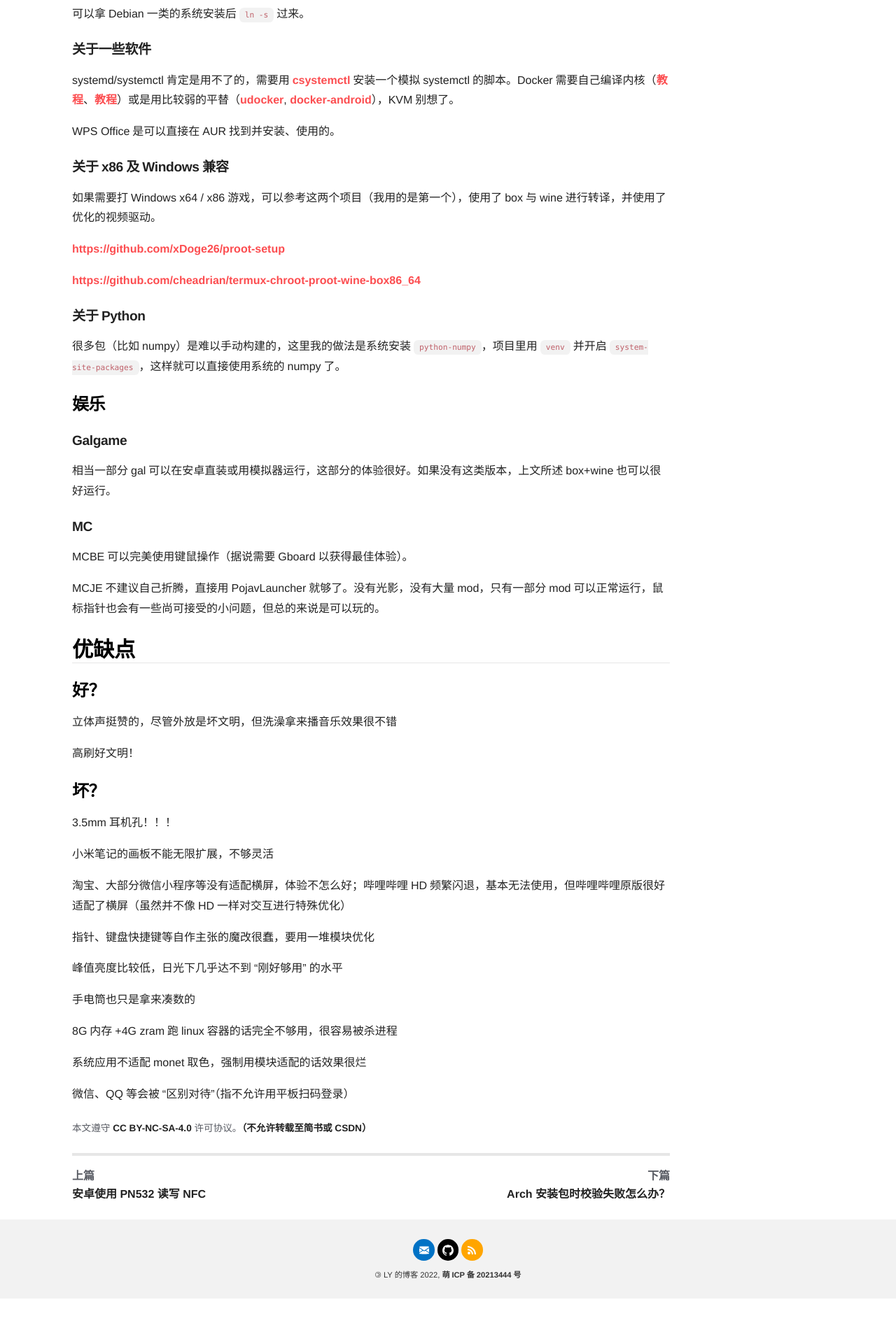
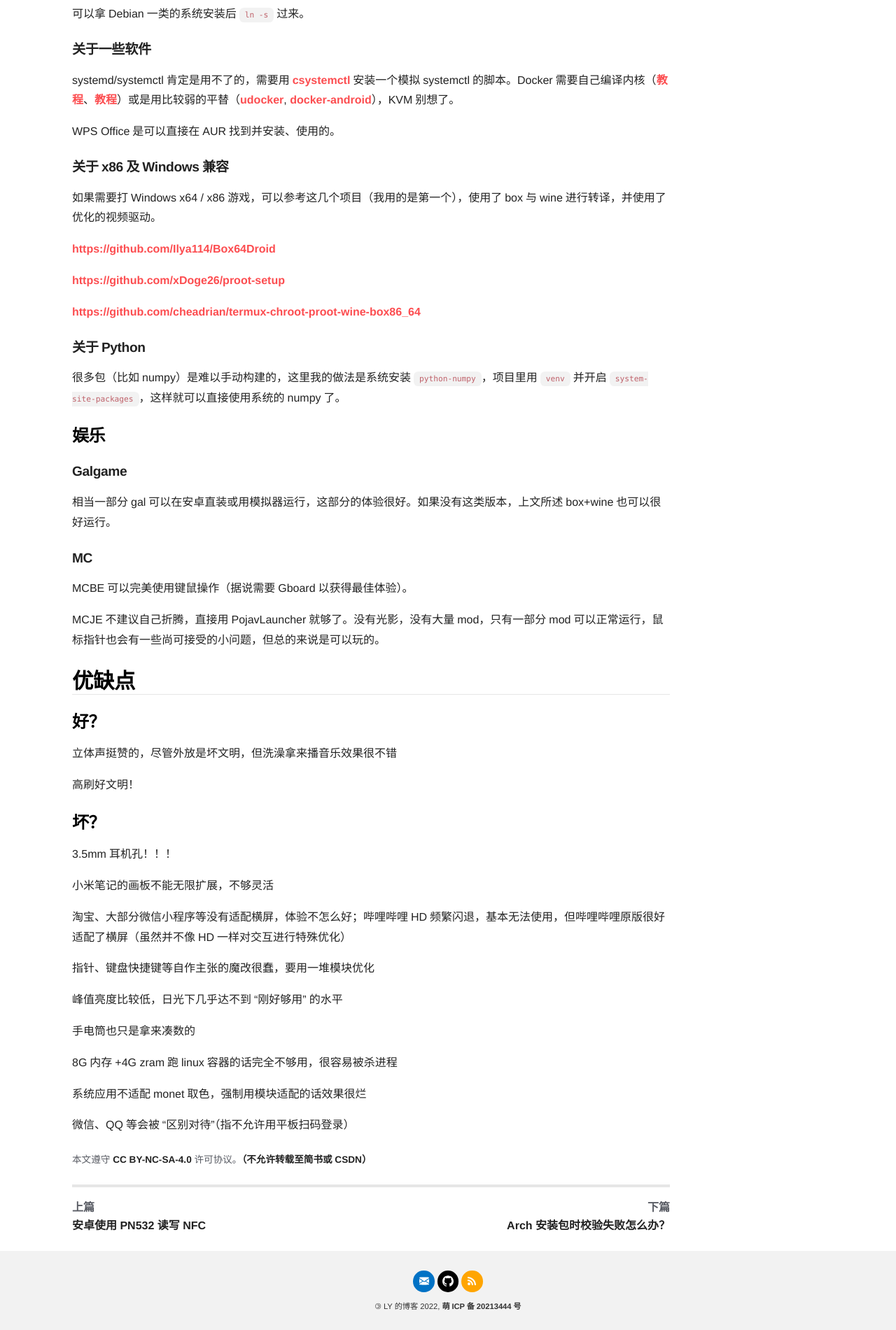
Before and after one commit to Young-Lord/Young-Lord.github.io, a Jekyll site: the page built from _posts/2023-08-05-买前生产力，买后…gal？——小米平板5Pro的“生产力”体验.md, in a window 1280 px wide. Shown: the part 2573-4474 px from the top of the page at 70% size. Built offline with Jekyll 4.4.1, drawn with Linux system fonts in a browser that asks for light colours; nearby versions of some CDN libraries; comment, search, counter and statistics services are not loaded.

Commit message:
更新博文：买前生产力，买后…gal？——小米平板5Pro的“生产力”体验

```diff
--- a/_posts/2023-08-05-买前生产力，买后…gal？——小米平板5Pro的“生产力”体验.md
+++ b/_posts/2023-08-05-买前生产力，买后…gal？——小米平板5Pro的“生产力”体验.md
@@ -96,7 +96,9 @@
 
 #### 关于x86及Windows兼容
 
-如果需要打Windows x64 / x86游戏，可以参考这两个项目（我用的是第一个），使用了box与wine进行转译，并使用了优化的视频驱动。
+如果需要打Windows x64 / x86游戏，可以参考这几个项目（我用的是第一个），使用了box与wine进行转译，并使用了优化的视频驱动。
+
+<https://github.com/Ilya114/Box64Droid>
 
 <https://github.com/xDoge26/proot-setup>
 
```
